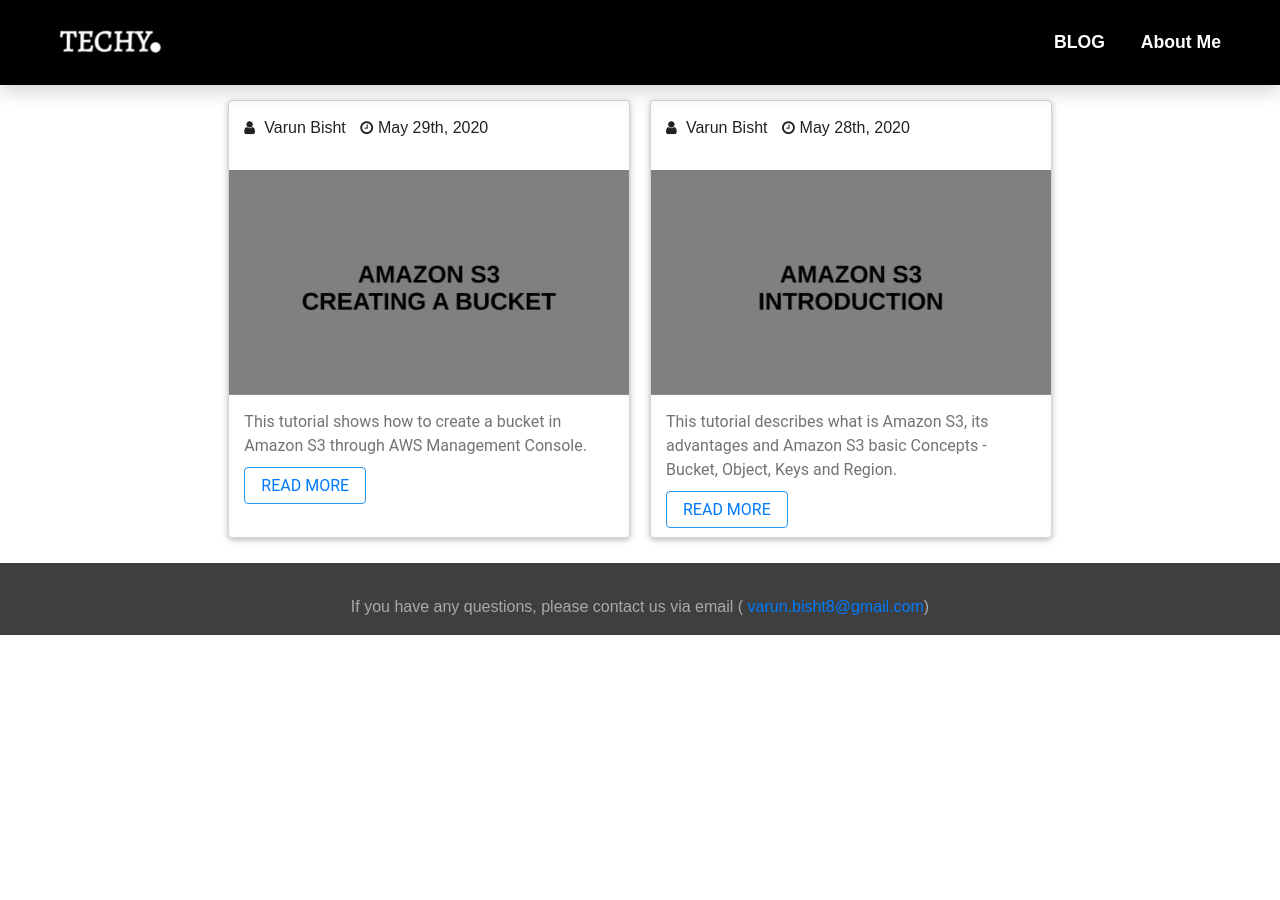
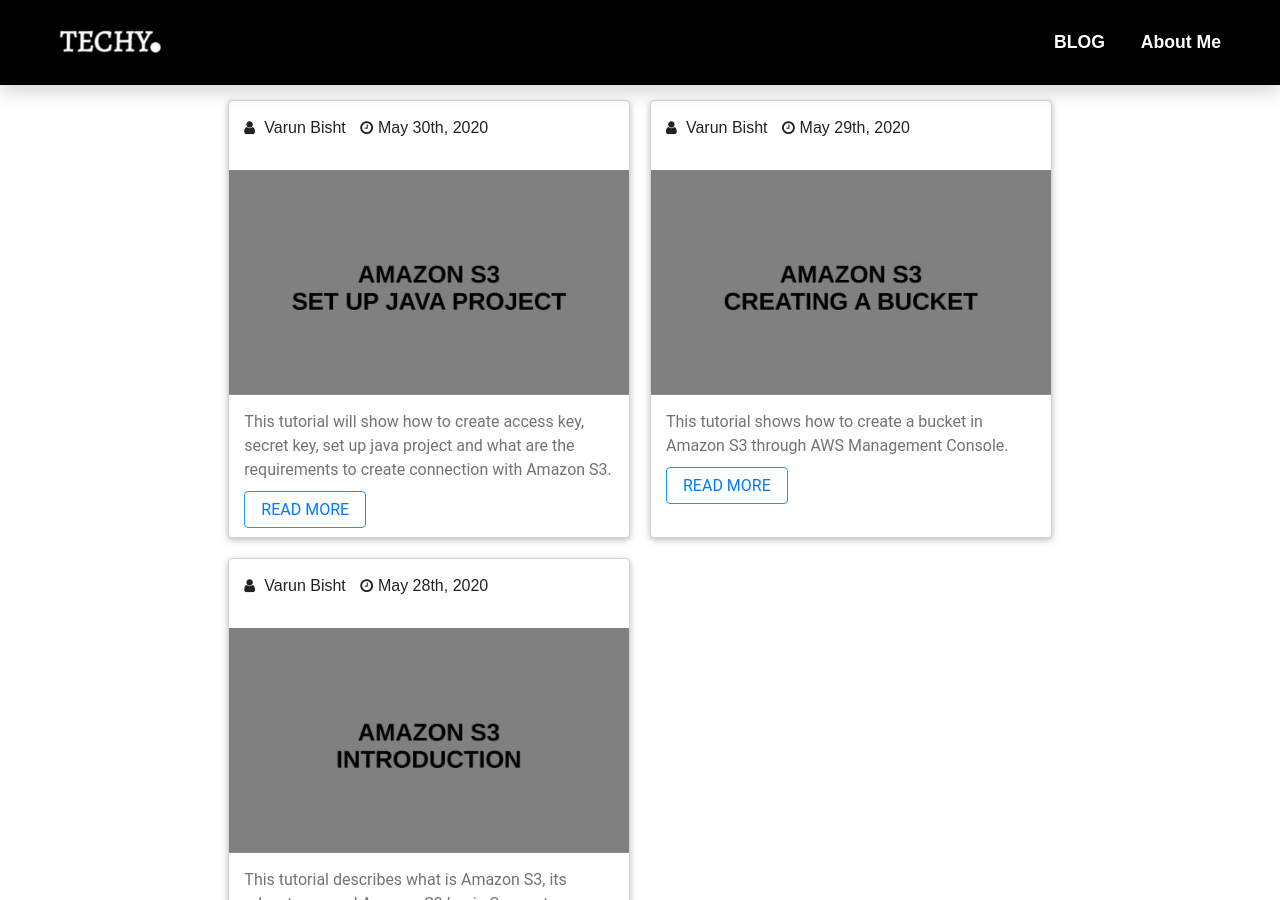
Before and after one commit to techypoint/techypoint.github.io, a Jekyll site: the page built from blog.markdown, in a window 1280 px wide and 900 px high. Built offline with Jekyll 4.4.1, drawn with Linux system fonts in a browser that asks for light colours.

Commit message:
post-3 amazon s3 20200530

```diff
--- a/_posts/amazon-s3/2020-05-28-introduction.md
+++ b/_posts/amazon-s3/2020-05-28-introduction.md
@@ -10,6 +10,7 @@
 This Series give you understanding of S3 and its comprises of -
 1. [Introduction]({% post_url amazon-s3/2020-05-28-introduction %})
 2. [Creating a Bucket]({% post_url amazon-s3/2020-05-29-createABucket %})
+3. [Set Up Java Project]({% post_url amazon-s3/2020-05-30-setUpJavaProject %})
 
 <h2>What is Amazon S3?</h2>
 <p>Amazon S3 is a Simple Storage Service(S3) that allows you to store and retrieve data.
--- /dev/null
+++ b/_posts/amazon-s3/2020-05-30-setUpJavaProject.md
@@ -0,0 +1,65 @@
+---
+title: "Amazon S3 Set Up Java Project"
+description: "This tutorial will show how to create access key, secret key, set up java project and what are the requirements to create connection with Amazon S3."
+keywords: "amazon s3,amazon s3 tutorial,amazon s3 client java example,aws java example,aws java sdk maven,aws java sdk tutorial,amazons3clientbuilder,aws java sdk 2 tutorial,java aws project"
+category: "amazon s3"
+permalink: "/AmazonS3/setup-java-project"
+image: "/assets/img/amazon-s3/setup-java-project/Set-Up-Java-Project.jpg"
+---
+
+## Objective
+This tutorial will help you in creating access key and secret key which required in making connection.
+Then we will create project in java and create connection with Amazon S3.
+
+## Now lets create your access key and secret key
+
+- Step 1 - Login in to your Amazon S3 account.
+- Step 2 - Click on My Security Credentials
+<div class="imgCont">
+  <img alt="Security Credentials Option" title="Security Credentials Option" src="/assets/img/amazon-s3/setup-java-project/security_credential_option.png" />
+</div>
+- Step 3 - Now select Access keys (access key id and secret access key)
+<div class="imgCont">
+  <img alt="AWS Security Credentials" title="AWS Security Credentials" src="/assets/img/amazon-s3/setup-java-project/aws_security_credentials.png" />
+</div>
+- Step 4 - click on create new Access key, you will get the option of download key file.
+<div class="imgCont">
+  <img alt="AWS Credential Download Option" title="AWS Credential Download Option" src="/assets/img/amazon-s3/setup-java-project/aws_credential_download_option.png" />
+</div>
+- Step 5 - In the file, you will get access key and secret key.
+
+## Now Set Up Java Project
+
+1. Create a maven project in your favourite IDE.
+2. Add maven dependency for AWS java sdk in pom.xml
+   <pre><code class="language-markup"><script>
+   <dependency>
+   <groupId>com.amazonaws</groupId>
+   <artifactId>aws-java-sdk-s3</artifactId>
+   <version>1.11.781</version>
+   </dependency></script></code></pre>
+3. Now to create connection with AmazonS3, you will need to know
+- AWS account
+- AWS security credentials (Access key and Secret Key)
+- AWS Region
+
+Code to create connection with Amazon S3
+<pre>
+<code class="lang-java">
+public static void main(String[] args) {
+    // now create BasicAWSCredentials object by using access key and secret key
+    BasicAWSCredentials basicAWSCredentials=new BasicAWSCredentials("pass access key",
+        "pass secret key");
+    // get AmazonS3 Client by passing basicAWSCredentials and specify region which is closest to you
+    // or let it pick default region
+    AmazonS3 amazonS3 = AmazonS3ClientBuilder.standard()
+        .withCredentials(new AWSStaticCredentialsProvider(basicAWSCredentials))
+        .withRegion(Regions.AP_SOUTH_1)
+        .build();
+  }
+</code>
+</pre>
+
+You are successfully able to create java project and able to make connection with Amazon S3.
+
+<a href="https://github.com/techypoint/amazon-s3.git">Click to get the full Implementation of this tutorial on Github</a>
```
Also changed, not shown: assets/img/amazon-s3/setup-java-project/Set-Up-Java-Project.jpg (added), assets/img/amazon-s3/setup-java-project/Set-Up-Java-Project1.png (added), assets/img/amazon-s3/setup-java-project/aws_credential_download_option.png (added), assets/img/amazon-s3/setup-java-project/aws_security_credentials.png (added), assets/img/amazon-s3/setup-java-project/security_credential_option.png (added).
